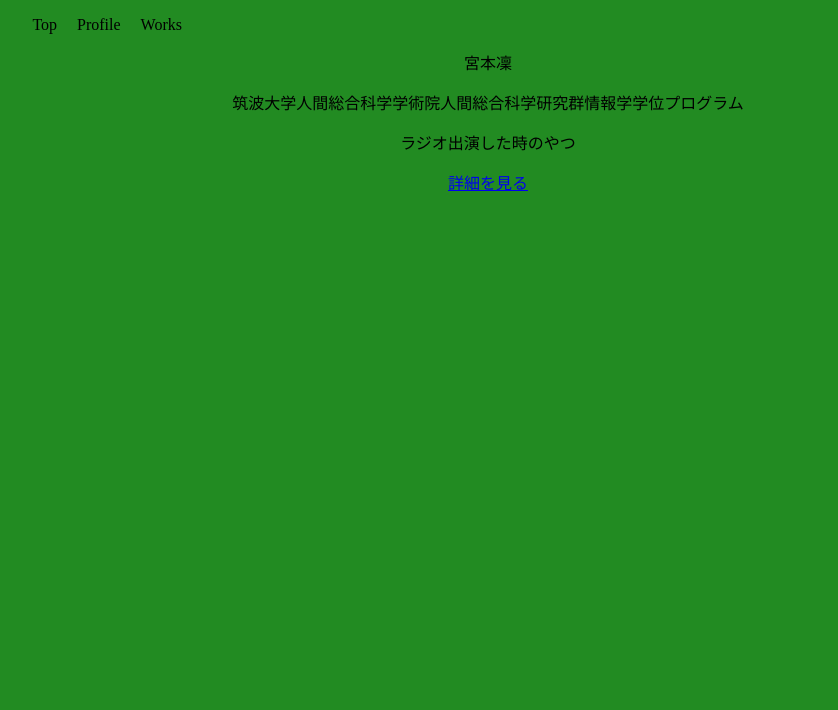
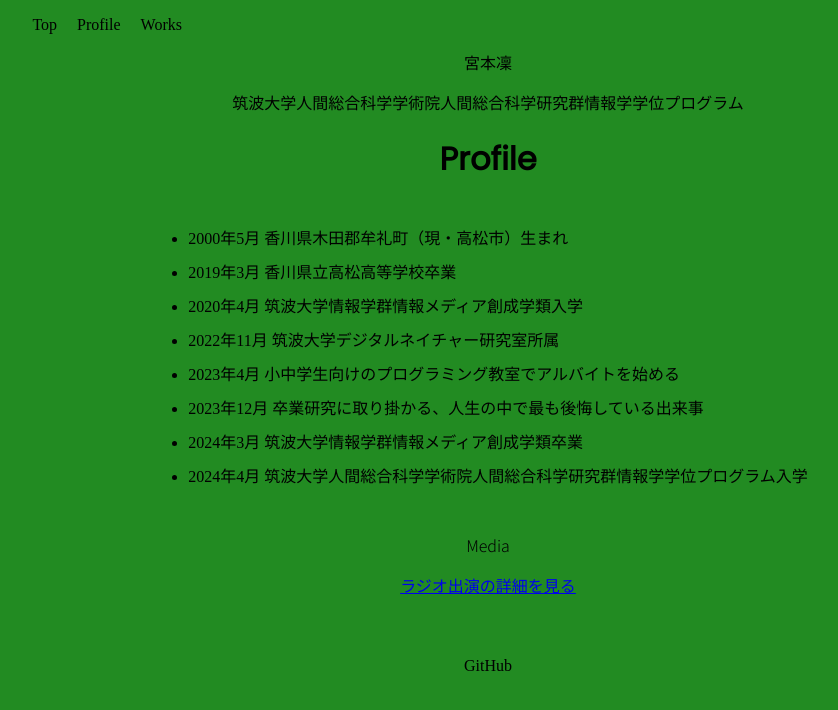
Before and after one commit to MiyamotoRin/mypage, a plain HTML site: page profile.html in a window 1280 px wide. Shown: the whole page, without its empty margins (152-990 px from the left). Drawn offline with Linux system fonts and the light colour scheme.

Commit message:
経歴を詳細に書く

```diff
--- a/css/page.css
+++ b/css/page.css
@@ -39,6 +39,32 @@ p {
   list-style: none;
 }
 
+.profile-history {
+  display: inline-block;
+  margin: 20px auto;
+  padding-left: 20px;
+  text-align: left;
+}
+
+.profile-history li {
+  margin-bottom: 10px;
+}
+
+/* Works list wrapper */
+.works-list {
+  padding-left: 0;
+}
+
+/* Footer */
+footer {
+  margin-top: 40px;
+  padding: 20px 0;
+}
+
+.footer-links {
+  text-align: center;
+}
+
 @media(max-width: 670px) {
   .container {
     width: 90%;
--- a/css/top.css
+++ b/css/top.css
@@ -50,6 +50,16 @@ p {
   text-align: right;
 }
 
+/* Footer */
+footer {
+  margin-top: 40px;
+  padding: 20px 0;
+}
+
+.footer-links {
+  text-align: center;
+}
+
 @media(max-width: 670px) {
   .container {
     width: 90%;
--- a/css/work-detail.css
+++ b/css/work-detail.css
@@ -57,6 +57,16 @@ body {
     height: auto;
   }
 
+  /* Footer */
+  footer {
+    margin-top: 40px;
+    padding: 20px 0;
+  }
+
+  .footer-links {
+    text-align: center;
+  }
+
   @media(max-width: 670px) {
     .container {
       width: 90%;
--- a/profile.html
+++ b/profile.html
@@ -26,9 +26,29 @@
       <p>筑波大学人間総合科学学術院人間総合科学研究群情報学学位プログラム</p>
     </div>
     <div class="container">
-      <p>ラジオ出演した時のやつ</p>
-        <a href="https://audee.jp/voice/show/79737" target="_blank">詳細を見る</a>
+      <h1>Profile</h1>
+      <ul class="profile-history">
+        <li>2000年5月 香川県木田郡牟礼町（現・高松市）生まれ</li>
+        <li>2019年3月 香川県立高松高等学校卒業</li>
+        <li>2020年4月 筑波大学情報学群情報メディア創成学類入学</li>
+        <li>2022年11月 筑波大学デジタルネイチャー研究室所属</li>
+        <li>2023年4月 小中学生向けのプログラミング教室でアルバイトを始める</li>
+        <li>2023年12月 卒業研究に取り掛かる、人生の中で最も後悔している出来事</li>
+        <li>2024年3月 筑波大学情報学群情報メディア創成学類卒業</li>
+        <li>2024年4月 筑波大学人間総合科学学術院人間総合科学研究群情報学学位プログラム入学</li>
+      </ul>
+    </div>
+    <div class="container">
+      <p>Media</p>
+      <a href="https://audee.jp/voice/show/79737" target="_blank" rel="noopener noreferrer">ラジオ出演の詳細を見る</a>
     </div>
   </div>
+  <footer>
+    <div class="container">
+      <div class="footer-links">
+        <a href="https://github.com/MiyamotoRin/" target="_blank" rel="noopener noreferrer" class="nav-link">GitHub</a>
+      </div>
+    </div>
+  </footer>
 </body>
 </html>
```
Also changed, not shown: index.html (+7 -0 lines), works.html (+12 -3 lines), works/1.html (+7 -0 lines).
